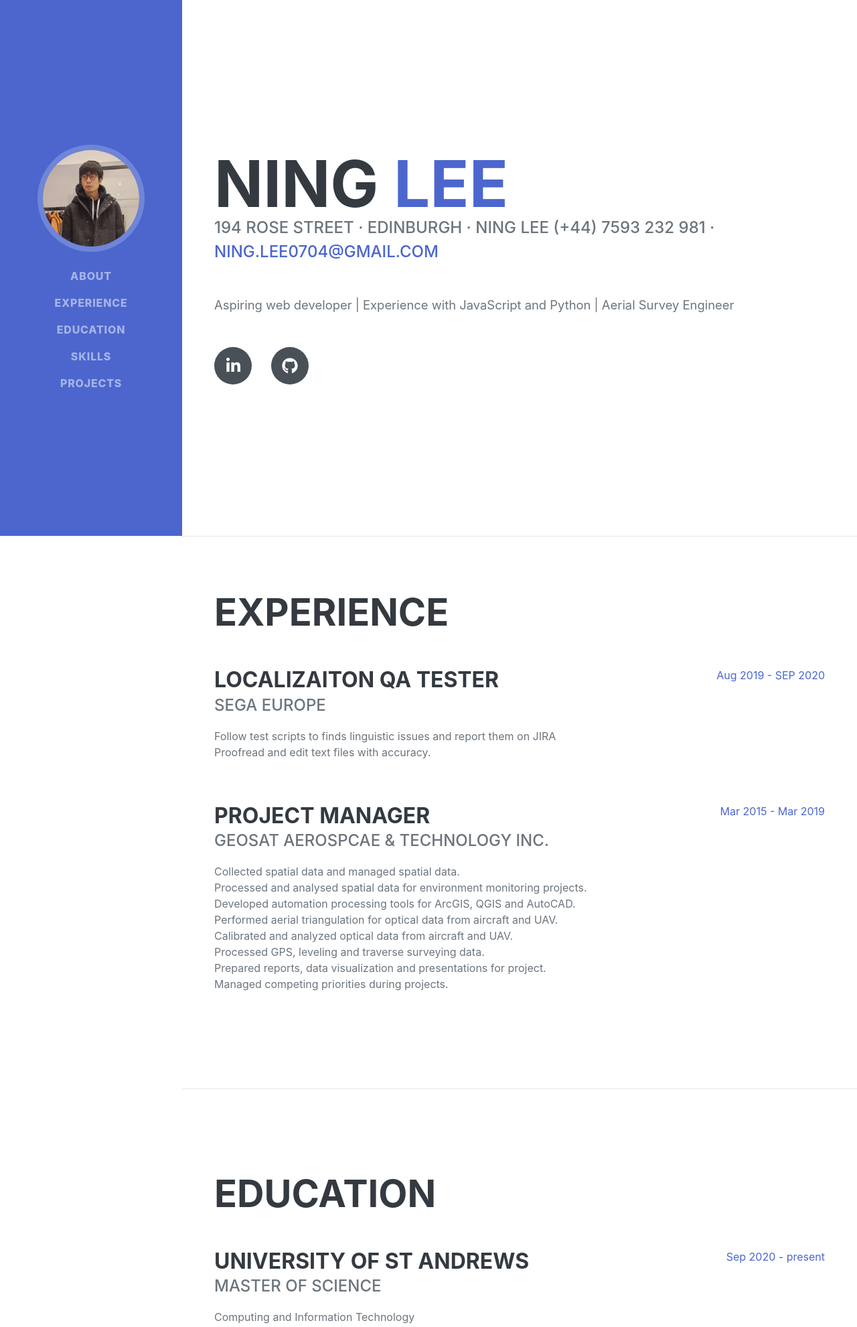
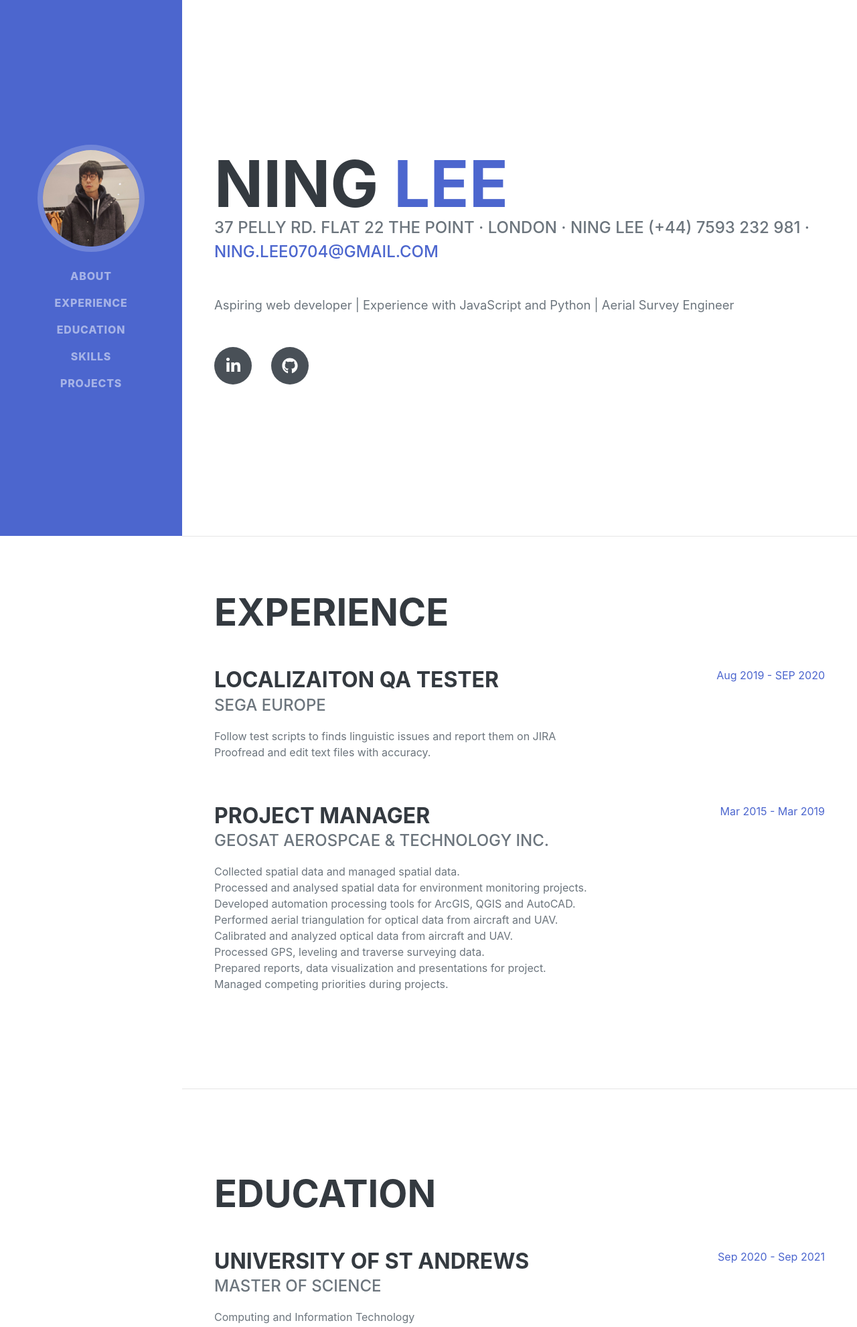
Before and after one commit to ninglee47/ninglee47.github.io, a plain HTML site: page index.html in a window 1280 px wide. Shown: the top 1981 px of the page at 67% size. Drawn offline with nearby package versions, Linux system fonts and the light colour scheme; a web font is replaced by a local one.

Commit message:
Update index.html

```diff
--- a/index.html
+++ b/index.html
@@ -43,7 +43,7 @@
                         <span class="text-primary">Lee</span>
                     </h1>
                     <div class="subheading mb-5">
-                        194 Rose Street · Edinburgh · Ning Lee (+44) 7593 232 981 ·
+                        37 Pelly Rd. Flat 22 the point · London · Ning Lee (+44) 7593 232 981 ·
                         <a href="mailto:ning.lee0704@gmail.com">ning.lee0704@gmail.com</a>
                     </div>
                     <p class="lead mb-5">Aspiring web developer | Experience with JavaScript and Python | Aerial Survey Engineer</p>
@@ -100,7 +100,7 @@
                             <div>Computing and Information Technology</div>
 
                         </div>
-                        <div class="flex-shrink-0"><span class="text-primary">Sep 2020 - present</span></div>
+                        <div class="flex-shrink-0"><span class="text-primary">Sep 2020 - Sep 2021</span></div>
                     </div>
                     <div class="d-flex flex-column flex-md-row justify-content-between mb-5">
                         <div class="flex-grow-1">
```
